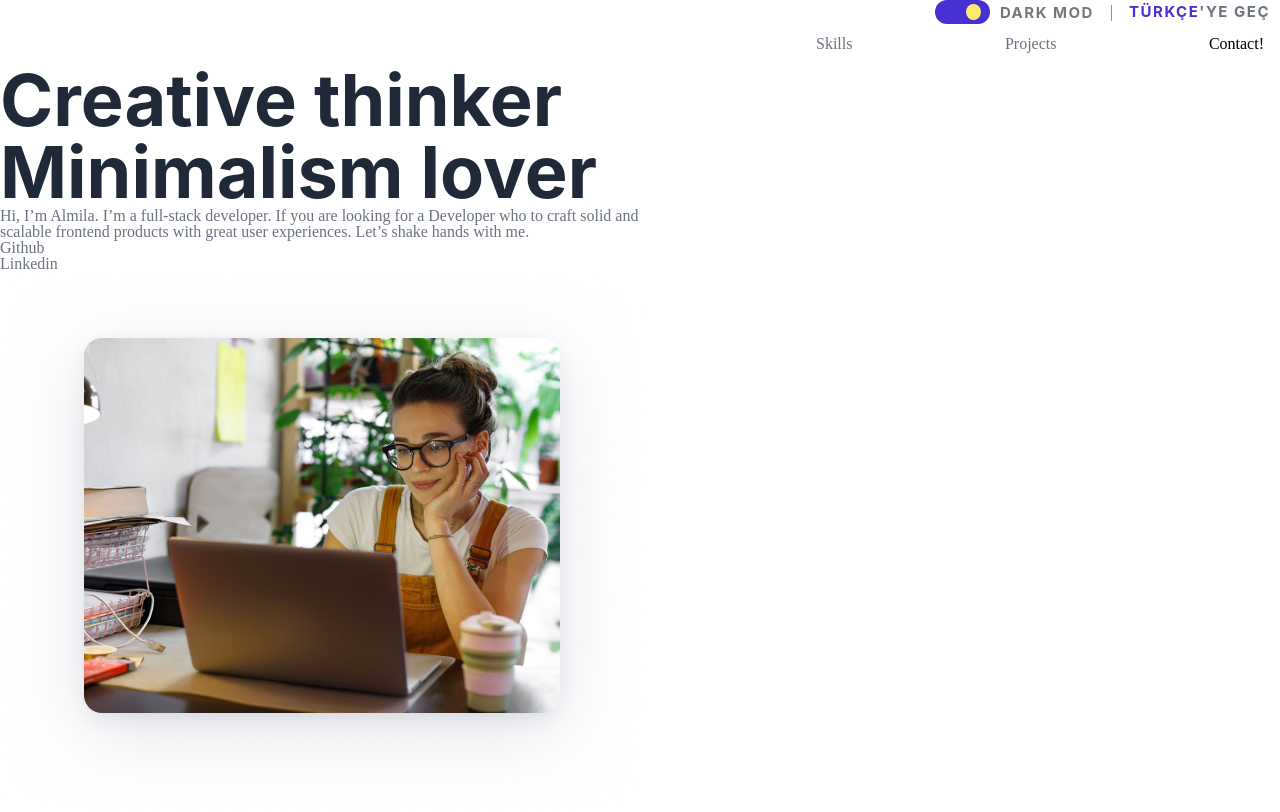
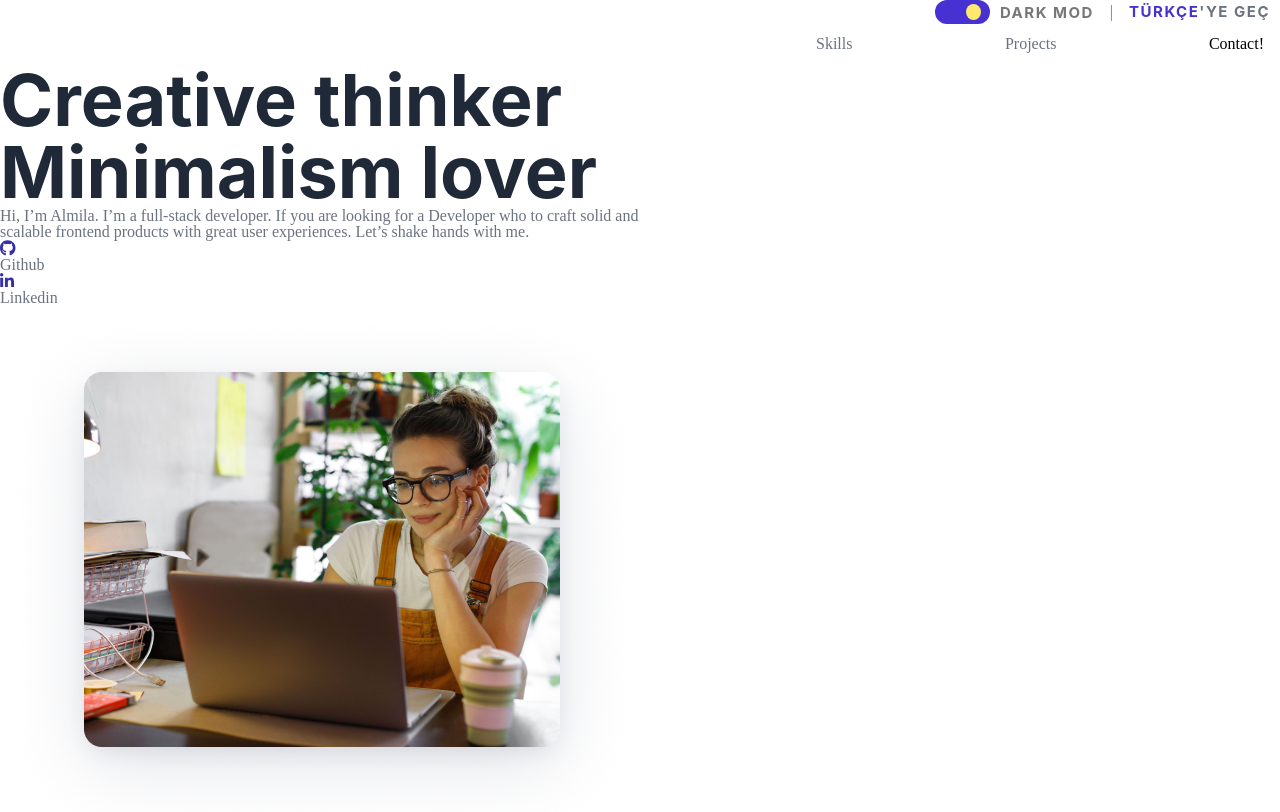
Before and after one commit to deniz244/web-sayfam, a React (Create React App) app: page / in a window 1280 px wide. Shown: the top 812 px of the page. Built offline with nearby package versions, Linux system fonts and the light colour scheme.

Commit message:
icon lib eklendi

```diff
--- a/package.json
+++ b/package.json
@@ -3,6 +3,8 @@
   "version": "0.1.0",
   "private": true,
   "dependencies": {
+    "@fortawesome/free-brands-svg-icons": "^6.4.2",
+    "@fortawesome/react-fontawesome": "^0.2.0",
     "@testing-library/jest-dom": "^5.17.0",
     "@testing-library/react": "^13.4.0",
     "@testing-library/user-event": "^13.5.0",
--- a/src/comps/Hero.js
+++ b/src/comps/Hero.js
@@ -6,8 +6,8 @@
 import "./css/Hero.css";
 
 //icons
-//import { FontAwesomeIcon } from "@fortawesome/react-fontawesome";
-//import { faGithub, faLinkedinIn } from "@fortawesome/free-brands-svg-icons";
+import { FontAwesomeIcon } from "@fortawesome/react-fontawesome";
+import { faGithub, faLinkedinIn } from "@fortawesome/free-brands-svg-icons";
 
 //context
 import { LanguageContext } from "../contexts/LanguageContext";
@@ -47,11 +47,7 @@
         <div id="sol2Name" className="mg40">
           <h2>{txt2}</h2>
         </div>
-        <div className="mg40">
-          <h2 id="sol2Yazi">
-            <span class="multitext"></span>
-          </h2>
-        </div>
+
         <div id="sol3" className="mg40">
           <p>{txt3}</p>
         </div>
@@ -65,10 +61,10 @@
               target="_blank"
             >
               <p>
-                {/*<FontAwesomeIcon
+                <FontAwesomeIcon
                   icon={faGithub}
                   style={{ color: theme === true ? "#3730A3" : "#BAB2E7" }}
-                />*/}
+                />
               </p>
               <p>Github</p>
             </a>
@@ -79,10 +75,10 @@
               target="_blank"
             >
               <p>
-                {/*<FontAwesomeIcon
+                <FontAwesomeIcon
                   icon={faLinkedinIn}
                   style={{ color: theme === true ? "#3730A3" : "#BAB2E7" }}
-  />*/}
+                />
               </p>
               <p>Linkedin</p>
             </a>
```
Also changed, not shown: 1 other file (tests, documents, lock files or other folders).
